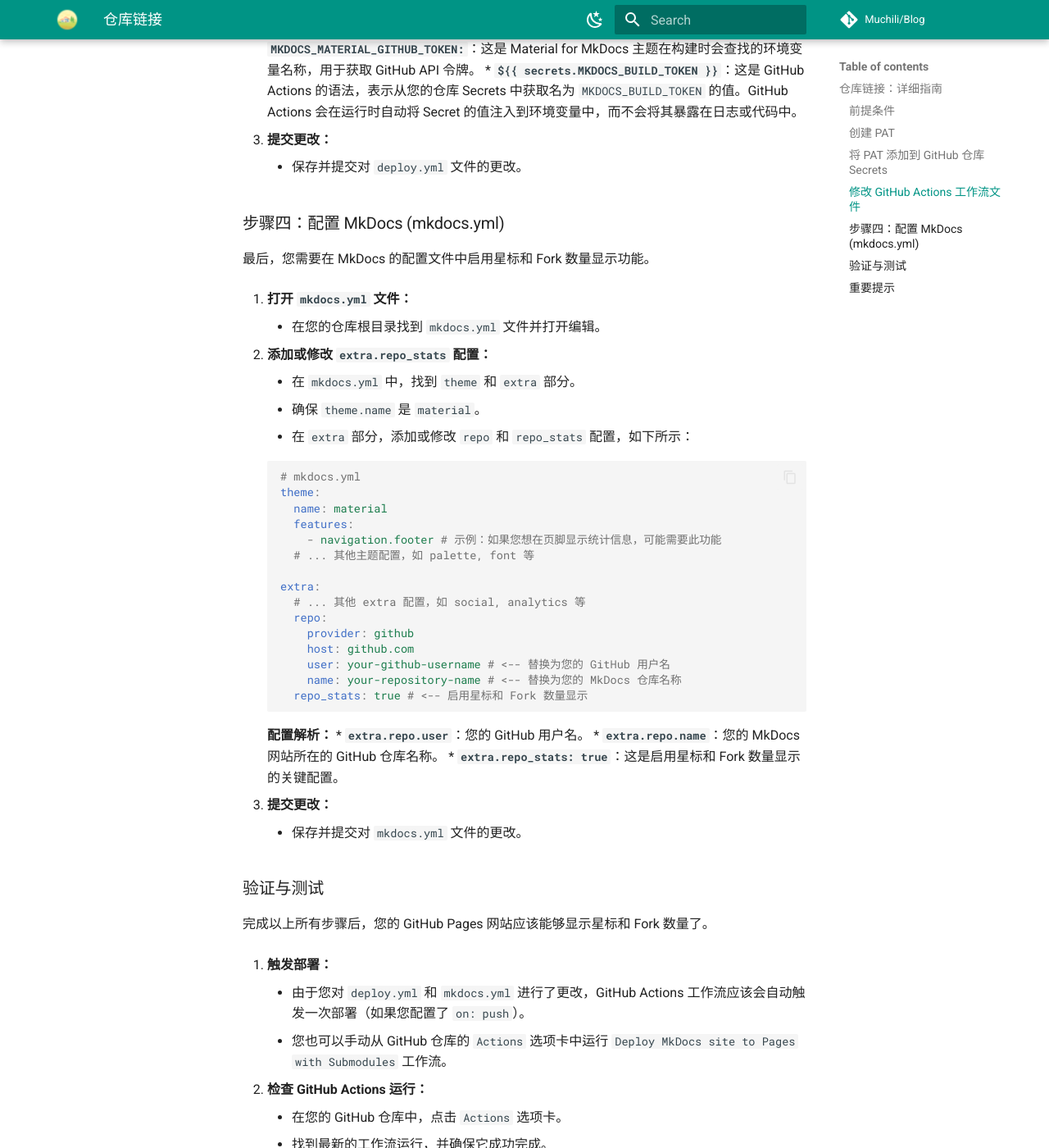
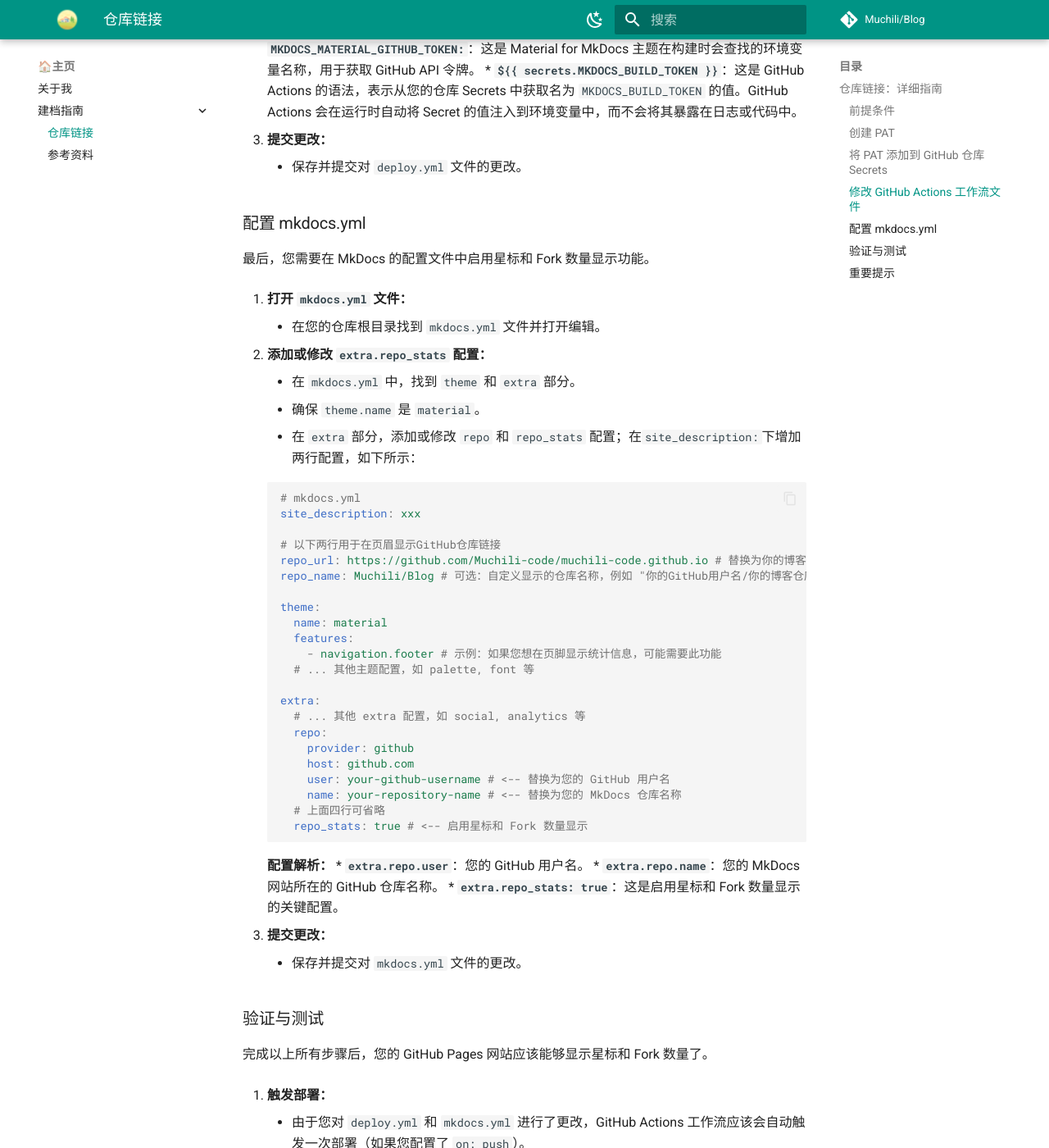
Before and after one commit to Muchili-code/Muchili-code.github.io, an MkDocs documentation site: the page built from docs/Site Instruction/仓库链接.md, in a window 1280 px wide and 1400 px high, scrolled down 2942 px. Shown: the whole window at 82% size. Built offline with MkDocs 1.6.1 and Material for MkDocs 9.7.7, drawn with Linux system fonts in a browser that asks for light colours; comment, search, counter and statistics services are not loaded; some of the changed text lies outside the part shown.

Commit message:
完善
修改了features的注释，并对网站页面进行了完善，新增了版权说明按钮

````diff
--- a/docs/Site Instruction/仓库链接.md
+++ b/docs/Site Instruction/仓库链接.md
@@ -102,7 +102,7 @@
 3.  **提交更改：**
     *   保存并提交对 `deploy.yml` 文件的更改。
 
-### 步骤四：配置 MkDocs (mkdocs.yml)
+### 配置 mkdocs.yml
 
 最后，您需要在 MkDocs 的配置文件中启用星标和 Fork 数量显示功能。
 
@@ -112,10 +112,16 @@
 2.  **添加或修改 `extra.repo_stats` 配置：**
     *   在 `mkdocs.yml` 中，找到 `theme` 和 `extra` 部分。
     *   确保 `theme.name` 是 `material`。
-    *   在 `extra` 部分，添加或修改 `repo` 和 `repo_stats` 配置，如下所示：
+    *   在 `extra` 部分，添加或修改 `repo` 和 `repo_stats` 配置；在`site_description:`下增加两行配置，如下所示：
 
     ```yaml
     # mkdocs.yml
+    site_description: xxx
+
+    # 以下两行用于在页眉显示GitHub仓库链接
+    repo_url: https://github.com/Muchili-code/muchili-code.github.io # 替换为你的博客仓库的实际URL
+    repo_name: Muchili/Blog # 可选：自定义显示的仓库名称，例如 "你的GitHub用户名/你的博客仓库名"
+
     theme:
       name: material
       features:
@@ -129,6 +135,7 @@
         host: github.com
         user: your-github-username # <-- 替换为您的 GitHub 用户名
         name: your-repository-name # <-- 替换为您的 MkDocs 仓库名称
+      # 上面四行可省略
       repo_stats: true # <-- 启用星标和 Fork 数量显示
     ```
 
--- a/mkdocs.yml
+++ b/mkdocs.yml
@@ -3,7 +3,7 @@
 site_author: 慕迟离
 site_description: Welcome To my site!
 
-# 新增或修改以下两行，用于在页眉显示GitHub仓库链接
+# 以下两行用于在页眉显示GitHub仓库链接
 repo_url: https://github.com/Muchili-code/muchili-code.github.io # 替换为你的博客仓库的实际URL
 repo_name: Muchili/Blog # 可选：自定义显示的仓库名称，例如 "你的GitHub用户名/你的博客仓库名"
 
@@ -12,9 +12,9 @@
   custom_dir: overrides # 自定义主题目录
   extra_css:
     - assets/stylesheets/extra.css
+  language: zh # 一些提示性的文字会变成中文
 
   palette: #  主题颜色配置
-
     - media: "(prefers-color-scheme: light)" # 方案 1: 浅色模式 (Light Mode)
       scheme: default # 主题配色方案
       primary: teal # 主题主色
@@ -32,22 +32,29 @@
         name: 切换到浅色模式                   # 深色模式下切换按钮的文本
 
   features:
-    - navigation.tracking # 在url中使用标题定位锚点
-    - navigation.path # 显示当前路径
-    - navigation.prune # 侧边栏自动折叠
-    - navigation.tabs # 启用顶级导航为标签页样式
-    - header.social # 强制社交图标显示在页眉
+    - navigation.tracking # 在url中使用标题定位锚点，即追踪当前页面在导航中的位置，自动更新浏览器地址栏中的 URL 哈希
+    #- navigation.path # 显示当前路径
+    #- navigation.prune # 侧边栏自动折叠，会使得侧边栏只显示当前页面所属的章节及其直接子页面
+    - navigation.tabs # 启用顶级导航为标签页样式，注意顶级导航的概念
+    #- navigation.tabs.sticky  #启用粘性选项卡后，导航选项卡将锁定在标题下方，并在向下滚动时始终保持可见
     - navigation.top # 一键回顶部
-    - navigation.footer # 底部导航
+    - navigation.footer # 底部导航，在底部显示“上一页”和“下一页”的导航链接
+    - navigation.instant # 启用页面即时加载，提升浏览体验
+    #- navigation.sections #启用部分后，顶级部分在边栏中呈现为1220px以上视口的组，但在移动设备上保持原样
+    - navigation.expand # 打开Tab时左侧目录全部展开
+    #- navigation.indexes #启用节索引页后，可以将文档直接附加到节
+
     - search.highlight # 搜索结果高亮
-    - toc.follow # toc 跟随
-    - navigation.tracking # 追踪当前页面在导航中的位置
-    - toggle.scheme  # 启用主题切换功能
+    - search.suggest # 提供 搜索的建议
+
     - content.code.annotate # 代码行号
     - content.code.copy # 为代码块添加复制按钮
-    - navigation.instant # 启用页面即时加载，提升浏览体验
+    - content.tabs # 允许在 Markdown 中创建选项卡，可以在 Markdown 文件中使用特定的语法来创建选项卡式的布局，比如用选项卡来展示不同编程语言的同一段代码示例
 
-    - content.tabs # 允许在 Markdown 中创建选项卡
+    - toc.follow # toc 跟随。滚动页面时，目录自动高亮显示当前的章节标题
+    - toggle.scheme  # 启用主题切换功能（白天黑夜切换）
+
+copyright: Copyright &copy; 2025 Muchili # 左下角的版权声明
 
 extra:
   generator: false  #删除页脚默认的“使用 MkDocs Material制造”
@@ -64,11 +71,18 @@
     - icon: fontawesome/solid/paper-plane # 邮件图标
       link: mailto:<2979568058@qq.com> #联系方式
       title: 联系我
+  repo:
+    provider: github
+    host: github.com
+    user: Muchili # <-- 替换为您的 GitHub 用户名
+    name: Blog # <-- 替换为您的 MkDocs 仓库名称
+  repo_stats: true # <-- 启用星标和 Fork 数量显示
 
 markdown_extensions:
-  - admonition # 提示框 (Note, Warning 等)
+  - admonition # 搜索提示框 (Note, Warning 等)
   - pymdownx.details # 可折叠的详情块
   - pymdownx.superfences # 更好的代码块高亮
+  - pymdownx.emoji # 启用Emoji表情支持
   - pymdownx.critic # 评论标记 (插入、删除、替换等)
   - pymdownx.highlight # 代码高亮
   - pymdownx.inlinehilite # 行内代码高亮
@@ -89,7 +103,11 @@
       permalink: true
 
 nav:
-  - 🏠主页: index.md
+  - 🏠主页:
+    - 关于我: About.md
+    - 建档指南:
+      - 仓库链接: Site Instruction/仓库链接.md
+      - 参考资料: Site Instruction/referrence.md
   - 🤖人工智能:
     - AI 客户端:
       - AI 客户端应用介绍: Artificial Intelligent/AI Desktop Use/quick-start.md # 子页面的路径是相对于 docs/ 目录的
````
Also changed, not shown: docs/About.md (added, +1 -0 lines).
